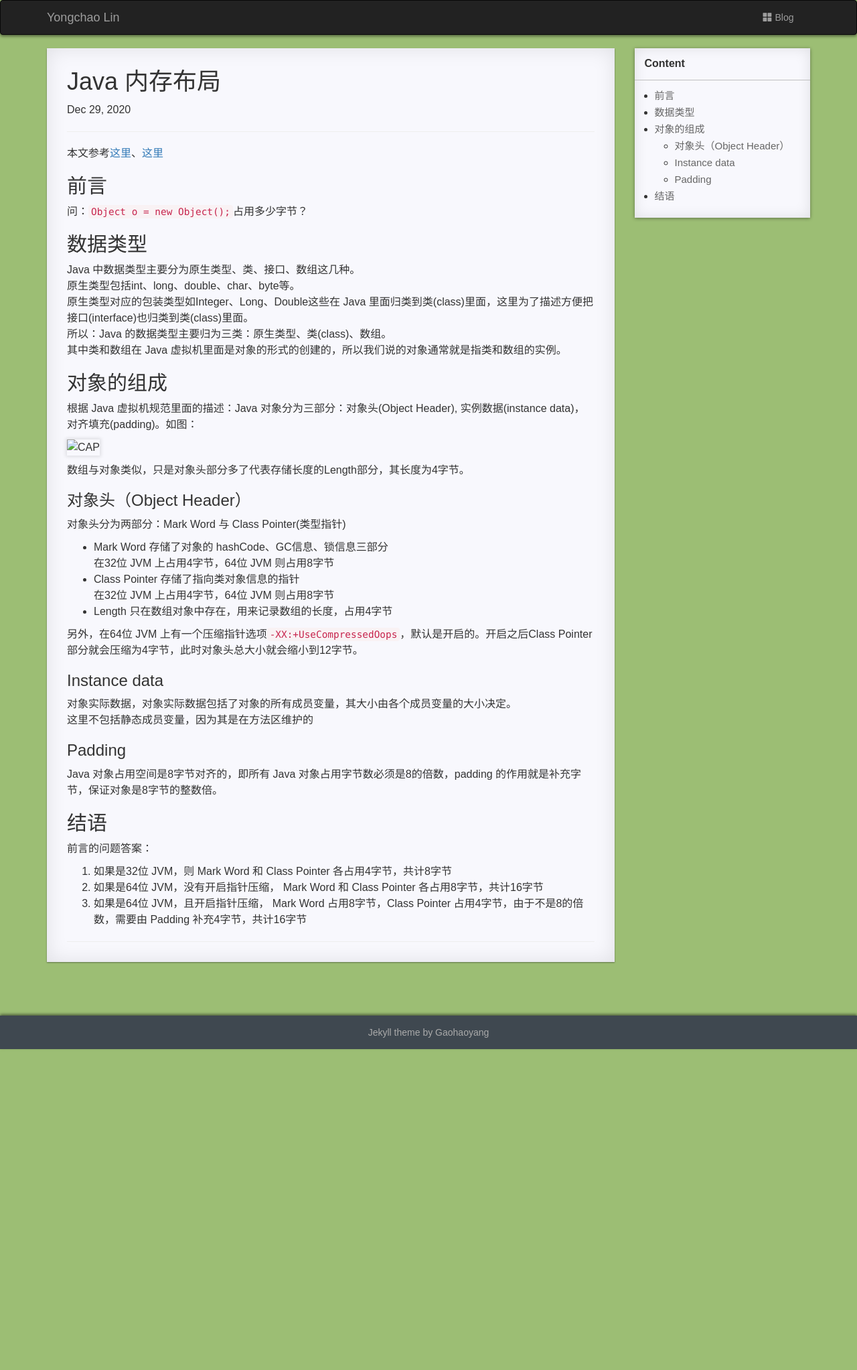
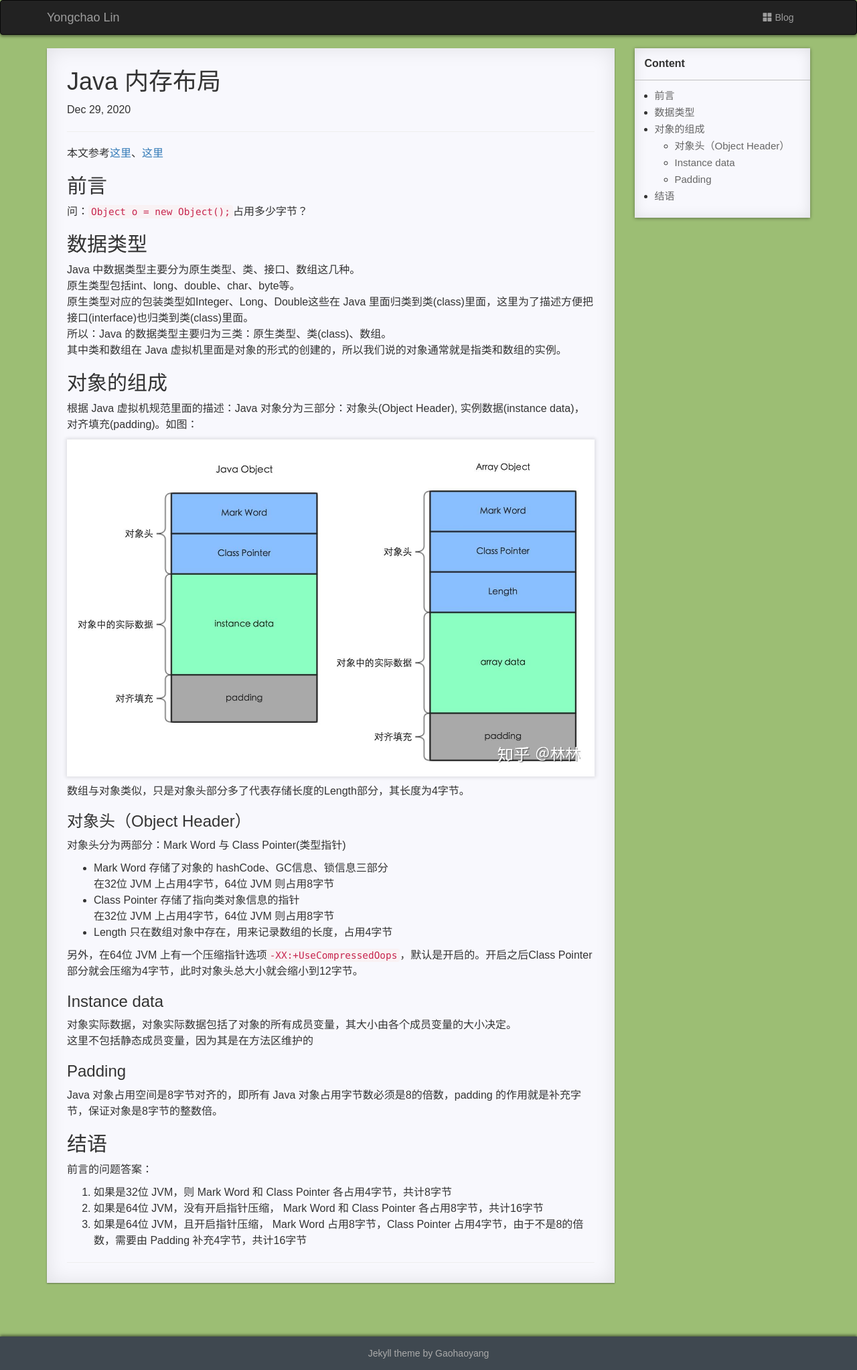
Before and after one commit to linyongchao/linyongchao.github.io, a Jekyll site: the page built from _posts/2020/2020-12-29-java-memory-layout.md, in a window 1280 px wide. Shown: the whole page at 67% size. Built offline with Jekyll 4.4.1, drawn with Linux system fonts in a browser that asks for light colours; comment, search, counter and statistics services are not loaded; before the commit the page ends 1566 px from its top, so only the background shows below that.

Commit message:
add:Java 内存布局的图片

```diff
--- a/_posts/2020/2020-12-29-java-memory-layout.md
+++ b/_posts/2020/2020-12-29-java-memory-layout.md
@@ -26,7 +26,7 @@ Java 中数据类型主要分为原生类型、类、接口、数组这几种。
 
 根据 Java 虚拟机规范里面的描述：Java 对象分为三部分：对象头(Object Header), 实例数据(instance data)，对齐填充(padding)。如图：
 
-![CAP](https://linyongchao.github.io/static/img/memory-layout.jpg)
+![memory-layout](https://linyongchao.github.io/static/img/memory-layout.jpg)
 
 数组与对象类似，只是对象头部分多了代表存储长度的Length部分，其长度为4字节。
 
```
Also changed, not shown: static/img/memory-layout.jpg (added).
